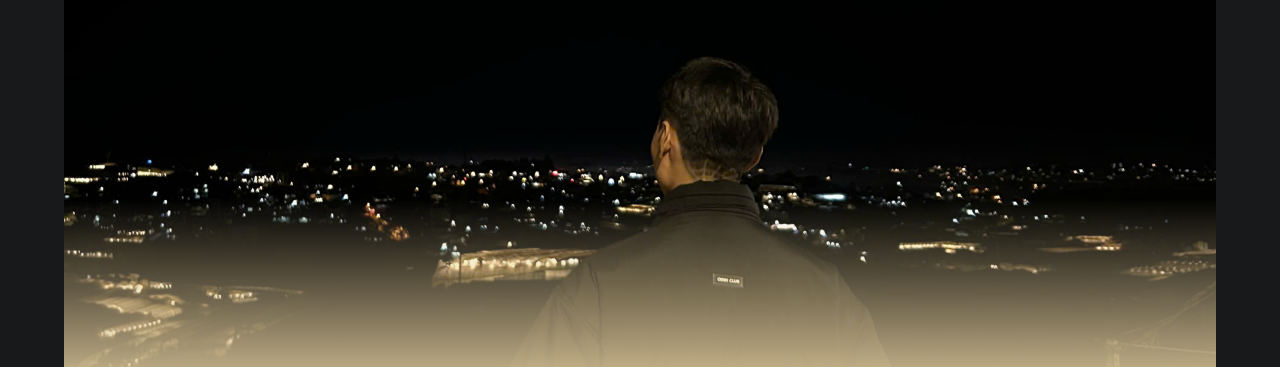
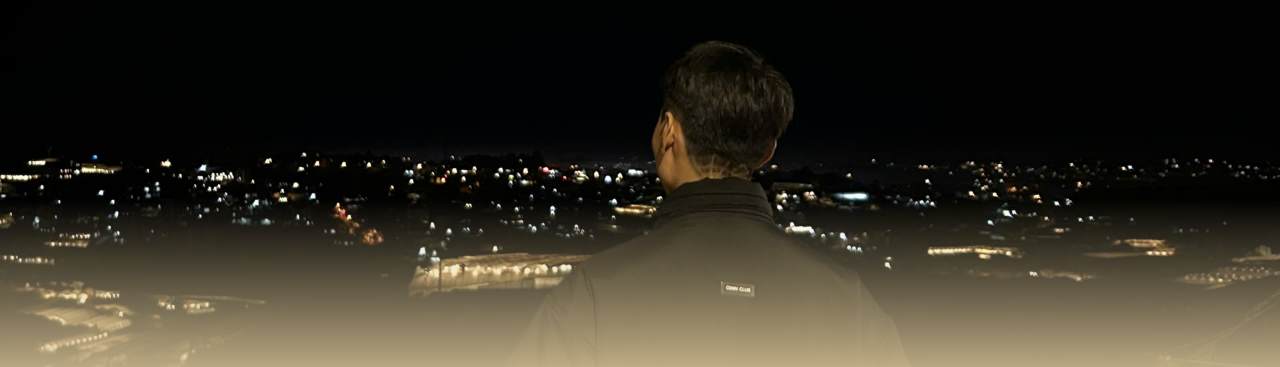
Before and after one commit to nkchidev/mycv, a website: page index.html in a window 1280 px wide. Shown: the top 367 px of the page. Drawn offline with nearby package versions, Linux system fonts and the light colour scheme; files whose address does not match are found by name.

Commit message:
add bootstrap

```diff
--- a/index.html
+++ b/index.html
@@ -9,6 +9,8 @@
   <link rel="stylesheet" href="https://cdnjs.cloudflare.com/ajax/libs/font-awesome/6.5.2/css/all.min.css"
     integrity="sha512-SnH5WK+bZxgPHs44uWIX+LLJAJ9/2PkPKZ5QiAj6Ta86w+fsb2TkcmfRyVX3pBnMFcV7oQPJkl9QevSCWr3W6A=="
     crossorigin="anonymous" referrerpolicy="no-referrer" />
+  <link rel="stylesheet" href="https://cdn.jsdelivr.net/npm/bootstrap@5.3.3/dist/css/bootstrap.min.css"
+    integrity="sha384-QWTKZyjpPEjISv5WaRU9OFeRpok6YctnYmDr5pNlyT2bRjXh0JMhjY6hW+ALEwIH" crossorigin="anonymous">
   <script src="./asset/libs/jquery.js"></script>
   <link rel="stylesheet" href="./asset/css/common.css">
 </head>
@@ -33,7 +35,7 @@
     </div>
   </header> -->
   <section class="no-mg-top">
-    <div class="container banner-header">
+    <div class="container banner-header w-100">
       <img src="./asset/images/background-4.jpg" alt="banner">
       <div class="bg-linear"></div>
     </div>
```
